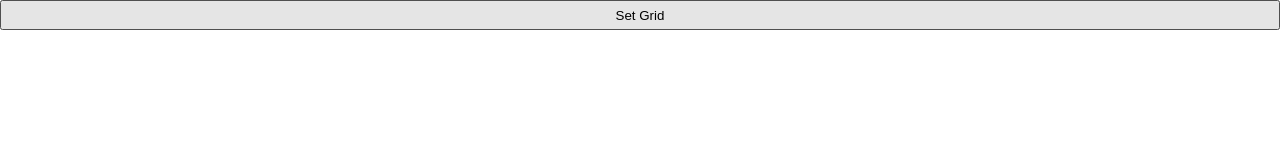
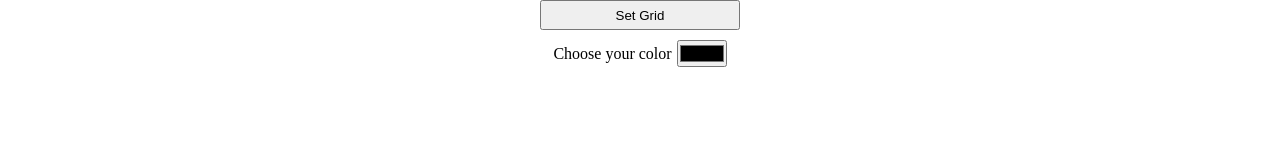
Before and after one commit to DagmawiKK/etch-a-sketch, a plain HTML site: page index.html in a window 1280 px wide. Drawn offline with Linux system fonts and the light colour scheme.

Commit message:
Add color functionality

```diff
--- a/index.html
+++ b/index.html
@@ -10,6 +10,11 @@
 </head>
 <body>
     <button>Set Grid</button>
+    <label for="input">
+        Choose your color
+        <input type="color">
+    </label>
+
     <div class="container"></div>
 </body>
 </html>
--- a/javascript.js
+++ b/javascript.js
@@ -1,6 +1,10 @@
 let gridButton = document.querySelector("button");
 let gridSize = 16
-
+let input = document.querySelector("input");
+let color = "black";
+input.addEventListener('input', (event) => {
+    color = event.target.value;
+});
 function updateGrid() {
     container.innerHTML = "";
 
@@ -11,7 +15,7 @@ function updateGrid() {
     let innerDivs = document.querySelectorAll(".innerDiv");
     innerDivs.forEach(innerDiv => {
         innerDiv.addEventListener('mouseenter', function () {
-            innerDiv.style.backgroundColor = "black";
+            innerDiv.style.backgroundColor = color;
         });
     });
 }
@@ -56,6 +60,6 @@ appendMultipleColumns(gridSize);
 let innerDivs = document.querySelectorAll(".innerDiv");
 innerDivs.forEach(innerDiv => {
     innerDiv.addEventListener('mouseover', function (event) {
-        innerDiv.style.backgroundColor = "black";
+        innerDiv.style.backgroundColor = color;
     });
 });
--- a/style.css
+++ b/style.css
@@ -11,9 +11,23 @@ body {
 
 button {
     height: 30px;
+    width: 200px;
+    align-self: center;
 
 }
+label {
+    display: flex;
+    gap: 5px;
+    padding-top: 10px;
+    width: 200px;
+    justify-content: center;
+    align-items: center;
+    padding-bottom: 5px;
+}
 
+input, label {
+    align-self: center;
+}
 .container {
     display: flex;
     background-color: red;
```
